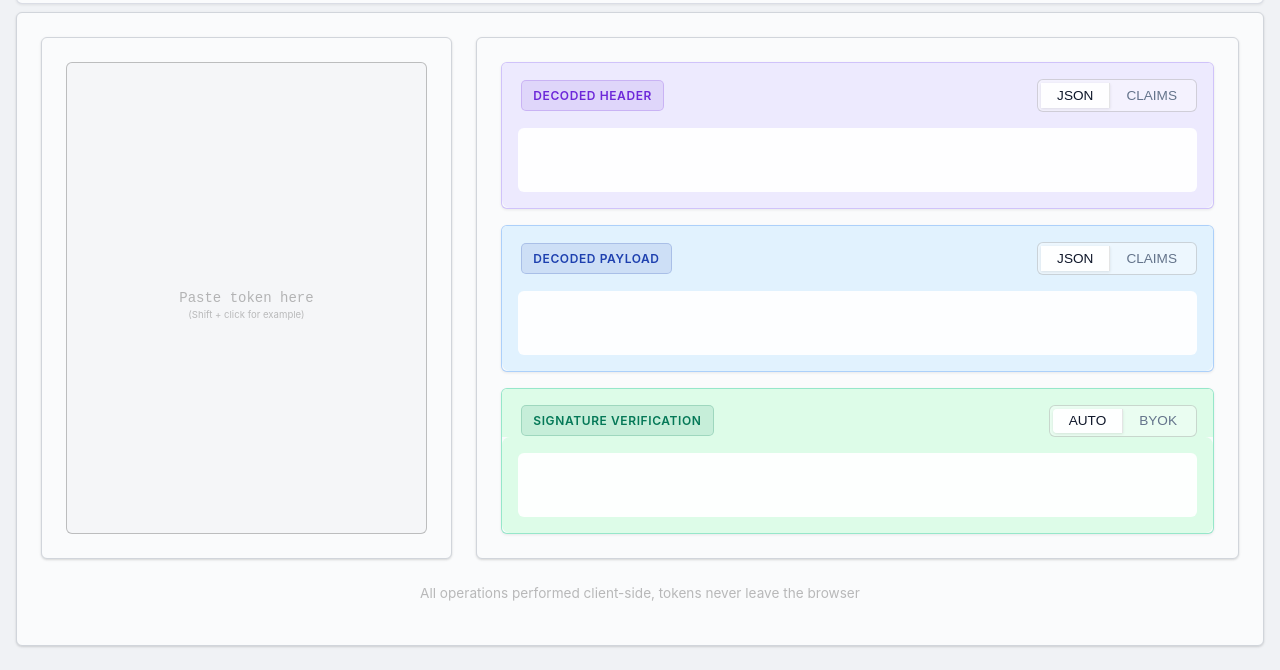
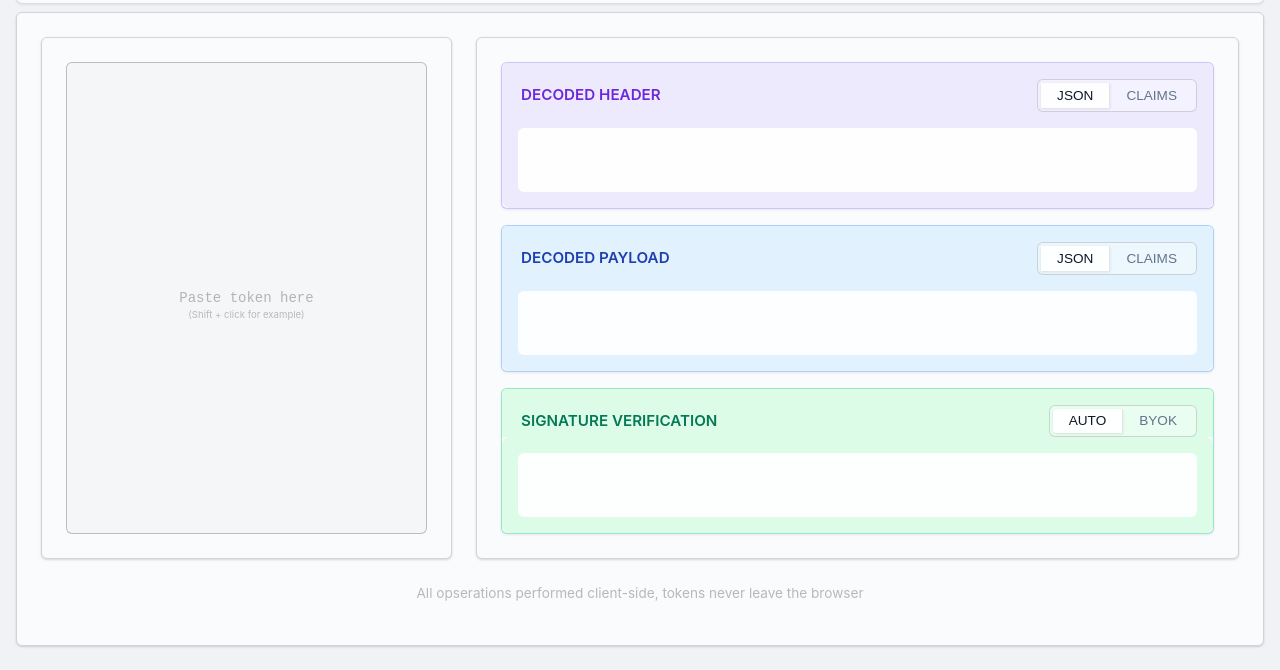
Before and after one commit to Rainier-MSFT/JWTly, a website: page index.html in a window 1280 px wide. Shown: the part 139-809 px from the top of the page. Drawn offline with nearby package versions, Linux system fonts and the light colour scheme.

Commit message:
Revert section title badges back to plain text

```diff
--- a/index.html
+++ b/index.html
@@ -1055,19 +1055,16 @@
         [data-theme="dark"] .decoded-section-panel.decoded-payload-panel { border: 1px solid rgb(87 90 102 / 30%); }
         [data-theme="dark"] .decoded-section-panel.decoded-signature-panel { border: 1px solid rgb(60 96 75 / 30%); }
         .decoded-tabs-row { display: flex; justify-content: space-between; align-items: center; padding: 1rem 1rem 0rem 1.2rem; background: var(--bg-secondary); gap: 1rem; }
-        .decoded-tabs-row .panel-header {
-            margin-bottom: 0; font-size: 0.75rem; font-weight: 600; letter-spacing: 0.05em;
-            padding: 0.3rem 0.7rem; border-radius: 5px; white-space: nowrap;
-        }
-        /* Light theme panel header badges */
-        :root .panel-header-decoded { color: #6d28d9; background: rgba(109, 40, 217, 0.1); border: 1px solid rgba(109, 40, 217, 0.2); }
-        :root .panel-header-payload { color: #1e40af; background: rgba(30, 64, 175, 0.1); border: 1px solid rgba(30, 64, 175, 0.2); }
-        :root .panel-header-signature { color: #047857; background: rgba(4, 120, 87, 0.1); border: 1px solid rgba(4, 120, 87, 0.2); }
-
-        /* Dark theme panel header badges */
-        [data-theme="dark"] .panel-header-decoded { color: rgb(192 132 252); background: rgba(192, 132, 252, 0.1); border: 1px solid rgba(192, 132, 252, 0.2); }
-        [data-theme="dark"] .panel-header-payload { color: rgb(96 165 250); background: rgba(96, 165, 250, 0.1); border: 1px solid rgba(96, 165, 250, 0.2); }
-        [data-theme="dark"] .panel-header-signature { color: rgb(52 211 153); background: rgba(52, 211, 153, 0.1); border: 1px solid rgba(52, 211, 153, 0.15); }
+        .decoded-tabs-row .panel-header { margin-bottom: 0; font-size: 0.95rem; font-weight: 600; }
+        /* Light theme panel headers */
+        :root .panel-header-decoded { color: #6d28d9; }
+        :root .panel-header-payload { color: #1e40af; }
+        :root .panel-header-signature { color: #047857; }
+
+        /* Dark theme panel headers */
+        [data-theme="dark"] .panel-header-decoded { color: rgb(192 132 252); }
+        [data-theme="dark"] .panel-header-payload { color: rgb(96 165 250); }
+        [data-theme="dark"] .panel-header-signature { color: rgb(52 211 153); }
         .decoded-tabs {
             display: flex;
             gap: 0;
@@ -2113,7 +2110,7 @@
 
         <!-- Footer inside main panel -->
         <div class="panel-footer">
-            <p>All operations performed client-side, tokens never leave the browser</p>
+            <p>All opserations performed client-side, tokens never leave the browser</p>
         </div>
         </div>
     </div>
```
